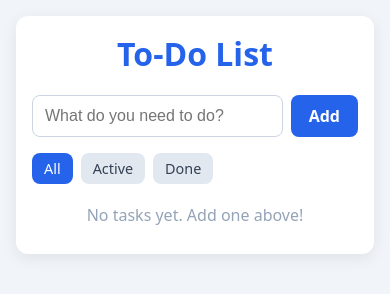
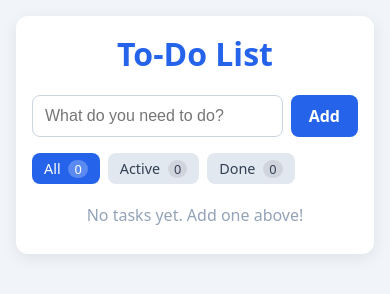
Before and after one commit to laxmikanthrm/laxmikanth-project, a plain HTML site: page index.html in a window 390 px wide. Drawn offline with Linux system fonts and the light colour scheme.

Commit message:
Show task counts on All/Active/Done filters and remember chosen filter
Co-Authored-By: Claude Opus 5.5 <noreply@anthropic.com>
Claude-Session: https://claude.ai/code/session_01MTfZLR5FmggTJN34CFxWT6

```diff
--- a/index.html
+++ b/index.html
@@ -18,9 +18,9 @@
     </form>
 
     <div class="filters" role="group" aria-label="Filter tasks">
-      <button type="button" class="filter active" data-filter="all" aria-pressed="true">All</button>
-      <button type="button" class="filter" data-filter="active" aria-pressed="false">Active</button>
-      <button type="button" class="filter" data-filter="done" aria-pressed="false">Done</button>
+      <button type="button" class="filter active" data-filter="all" aria-pressed="true">All <span class="count" id="count-all">0</span></button>
+      <button type="button" class="filter" data-filter="active" aria-pressed="false">Active <span class="count" id="count-active">0</span></button>
+      <button type="button" class="filter" data-filter="done" aria-pressed="false">Done <span class="count" id="count-done">0</span></button>
     </div>
 
     <ul id="task-list" class="task-list"></ul>
--- a/script.js
+++ b/script.js
@@ -1,5 +1,6 @@
 // To-Do List - plain JavaScript, tasks saved in the browser's localStorage
 const STORAGE_KEY = "todo-list-tasks";
+const FILTER_KEY = "todo-list-filter";
 
 const form = document.getElementById("task-form");
 const input = document.getElementById("task-input");
@@ -10,7 +11,27 @@ const clearDoneBtn = document.getElementById("clear-done");
 const filterButtons = document.querySelectorAll(".filter");
 
 let tasks = loadTasks();
-let currentFilter = "all";
+let currentFilter = loadFilter();
+
+function loadFilter() {
+  try {
+    const f = localStorage.getItem(FILTER_KEY);
+    return ["all", "active", "done"].includes(f) ? f : "all";
+  } catch (err) {
+    return "all";
+  }
+}
+
+function setFilter(filter) {
+  currentFilter = filter;
+  try { localStorage.setItem(FILTER_KEY, filter); } catch (err) { /* ignore */ }
+  filterButtons.forEach((b) => {
+    const isCurrent = b.dataset.filter === filter;
+    b.classList.toggle("active", isCurrent);
+    b.setAttribute("aria-pressed", isCurrent);
+  });
+  render();
+}
 
 // ---- Storage (wrapped in try/catch: some browsers block localStorage) ----
 function loadTasks() {
@@ -131,10 +152,15 @@ function render() {
   });
 
   emptyMessage.hidden = visible.length !== 0;
-  emptyMessage.textContent = tasks.length === 0 ? "No tasks yet. Add one above!" : "No tasks in this view.";
+  if (tasks.length === 0) emptyMessage.textContent = "No tasks yet. Add one above!";
+  else if (currentFilter === "active") emptyMessage.textContent = "Nothing left to do. Well done!";
+  else emptyMessage.textContent = "No finished tasks yet. Tick a task to mark it done.";
 
   const left = tasks.filter((t) => !t.done).length;
   const doneCount = tasks.length - left;
+  document.getElementById("count-all").textContent = tasks.length;
+  document.getElementById("count-active").textContent = left;
+  document.getElementById("count-done").textContent = doneCount;
   counter.textContent = tasks.length ? `${left} task${left === 1 ? "" : "s"} left` : "";
   clearDoneBtn.hidden = doneCount === 0;
 }
@@ -153,14 +179,7 @@ form.addEventListener("submit", (e) => {
 });
 
 filterButtons.forEach((btn) => {
-  btn.addEventListener("click", () => {
-    currentFilter = btn.dataset.filter;
-    filterButtons.forEach((b) => {
-      b.classList.toggle("active", b === btn);
-      b.setAttribute("aria-pressed", b === btn);
-    });
-    render();
-  });
+  btn.addEventListener("click", () => setFilter(btn.dataset.filter));
 });
 
 clearDoneBtn.addEventListener("click", clearDone);
@@ -173,4 +192,4 @@ window.addEventListener("storage", (e) => {
   }
 });
 
-render();
+setFilter(currentFilter);
--- a/style.css
+++ b/style.css
@@ -130,3 +130,15 @@ button {
   .task { gap: 6px; }
   .icon-btn { padding: 4px 6px; }
 }
+
+.count {
+  display: inline-block;
+  min-width: 1.4em;
+  padding: 0 6px;
+  margin-left: 4px;
+  border-radius: 999px;
+  background: rgba(0, 0, 0, 0.08);
+  font-size: 0.8rem;
+  text-align: center;
+}
+.filter.active .count { background: rgba(255, 255, 255, 0.25); }
```
Also changed, not shown: screenshot.png.
